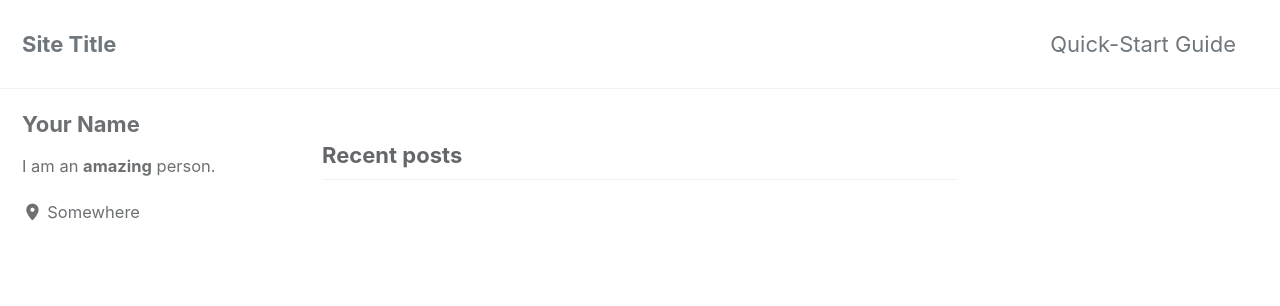
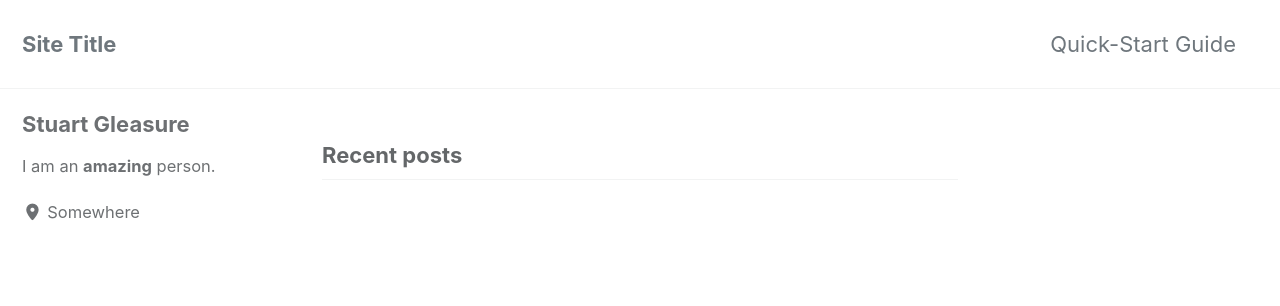
Before and after one commit to TinoStu/TinoStu.github.io, a Jekyll site: the page built from index.html, in a window 1280 px wide. Shown: the top 306 px of the page. Built offline with Jekyll 4.4.1, drawn with Linux system fonts in a browser that asks for light colours; cached includes are drawn as plain includes; the list of posts is cut into pages by our own code.

Commit message:
third change

```diff
--- a/_config.yml
+++ b/_config.yml
@@ -113,7 +113,7 @@ analytics:
 
 # Site Author
 author:
-  name             : "Your Name"
+  name             : "Stuart Gleasure"
   avatar           : # path of avatar image, e.g. "/assets/images/bio-photo.jpg"
   bio              : "I am an **amazing** person."
   location         : "Somewhere"
```
